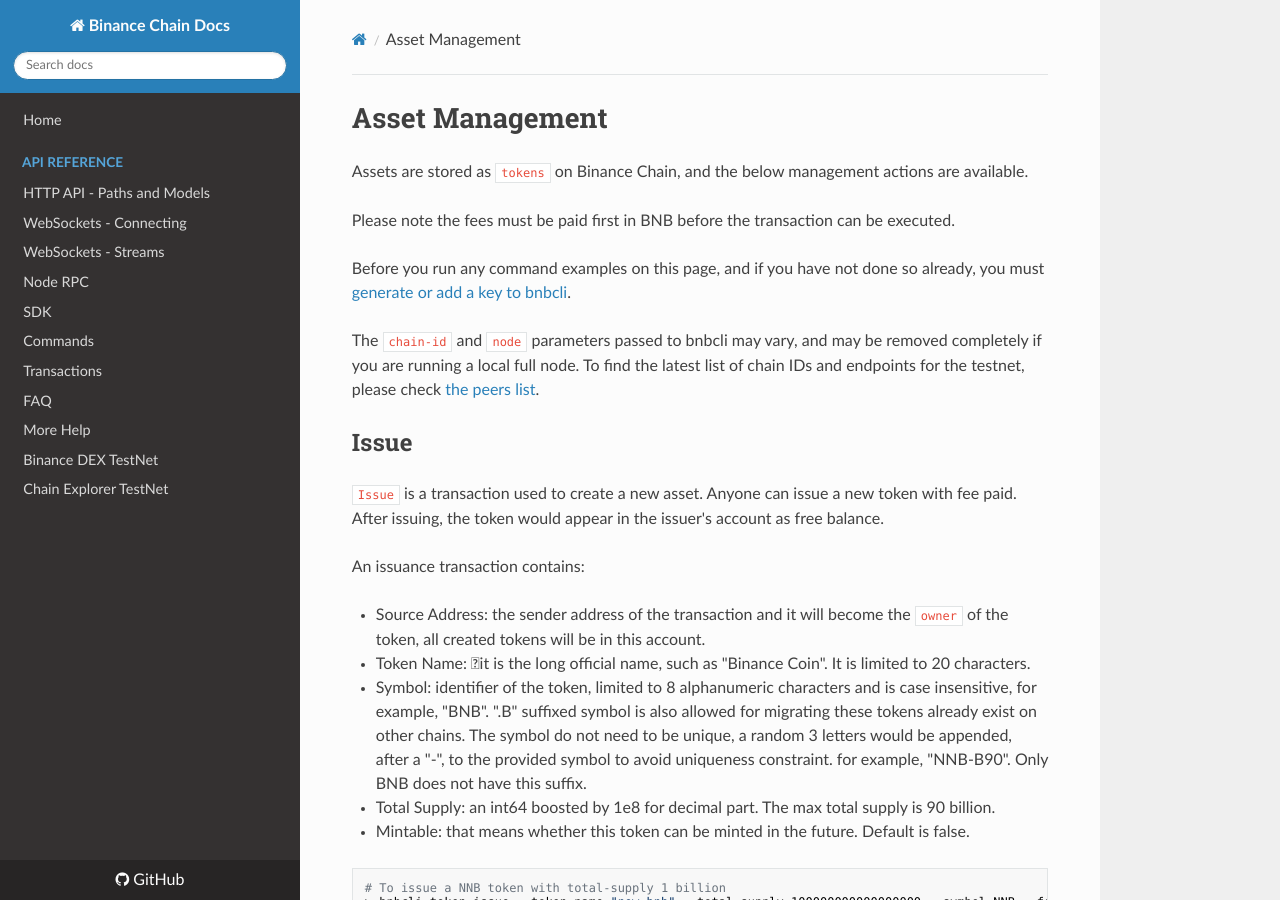
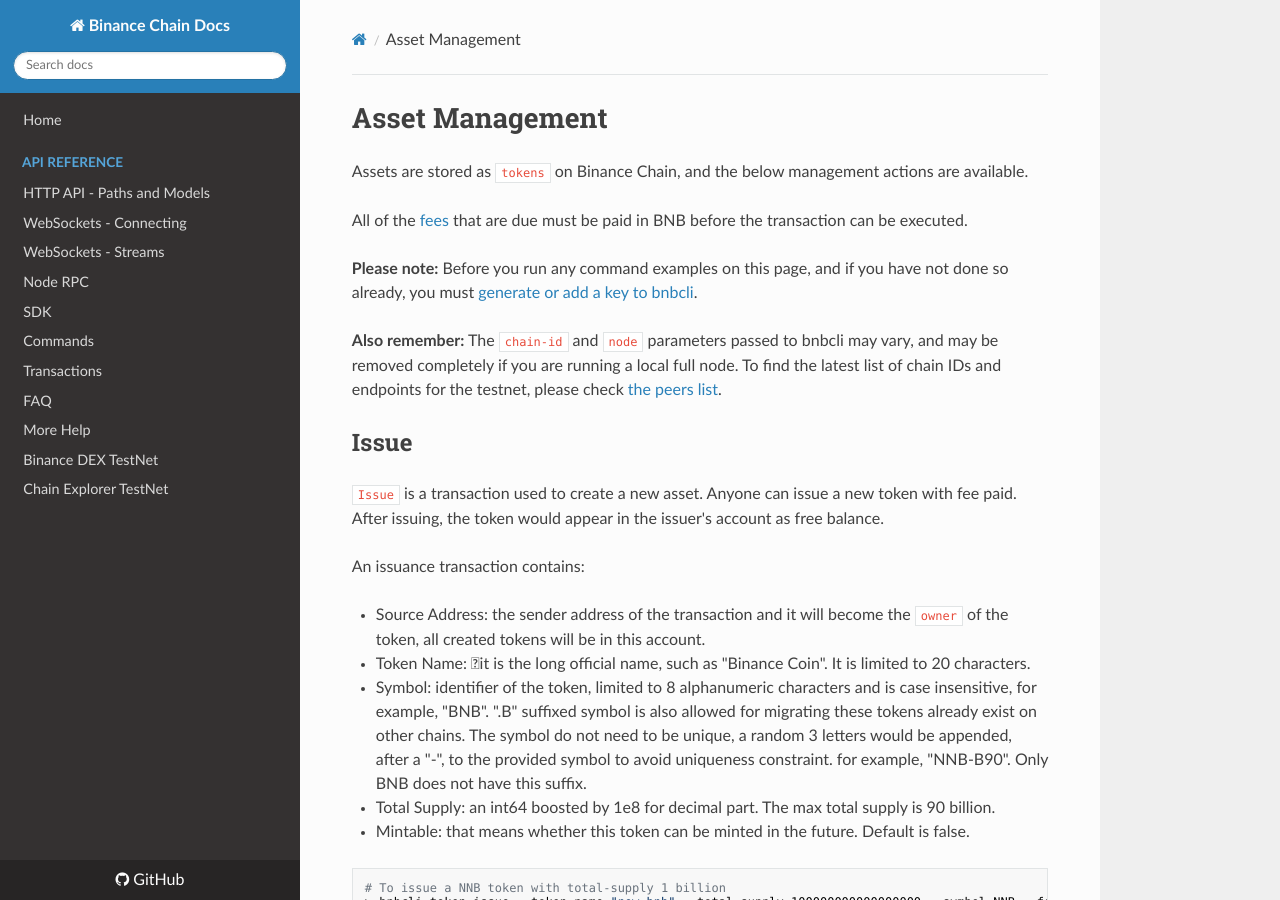
Before and after one commit to yash-sharma1/docs-site, an MkDocs documentation site: the page built from docs/tokens.md, in a window 1280 px wide and 900 px high. Built offline with MkDocs 1.6.1, drawn with Linux system fonts in a browser that asks for light colours; nearby versions of some CDN libraries.

Commit message:
tokens: improve note about bnbcli keys, --chain-id and --node params

```diff
--- a/docs/tokens.md
+++ b/docs/tokens.md
@@ -2,11 +2,11 @@
 
 Assets are stored as `tokens` on Binance Chain, and the below management actions are available.
 
-Please note the fees must be paid first in BNB before the transaction can be executed.
+All of the [fees](trading-spec.md#fees) that are due must be paid in BNB before the transaction can be executed.
 
-Before you run any command examples on this page, and if you have not done so already, you must [generate or add a key to bnbcli](./keys.md).
+**Please note:** Before you run any command examples on this page, and if you have not done so already, you must [generate or add a key to bnbcli](./keys.md).
 
-The `chain-id` and `node` parameters passed to bnbcli may vary, and may be removed completely if you are running a local full node. To find the latest list of chain IDs and endpoints for the testnet, please check [the peers list](https://testnet-dex.binance.org/api/v1/peers).
+**Also remember:** The `chain-id` and `node` parameters passed to bnbcli may vary, and may be removed completely if you are running a local full node. To find the latest list of chain IDs and endpoints for the testnet, please check [the peers list](https://testnet-dex.binance.org/api/v1/peers).
 
 ## Issue
 
```
